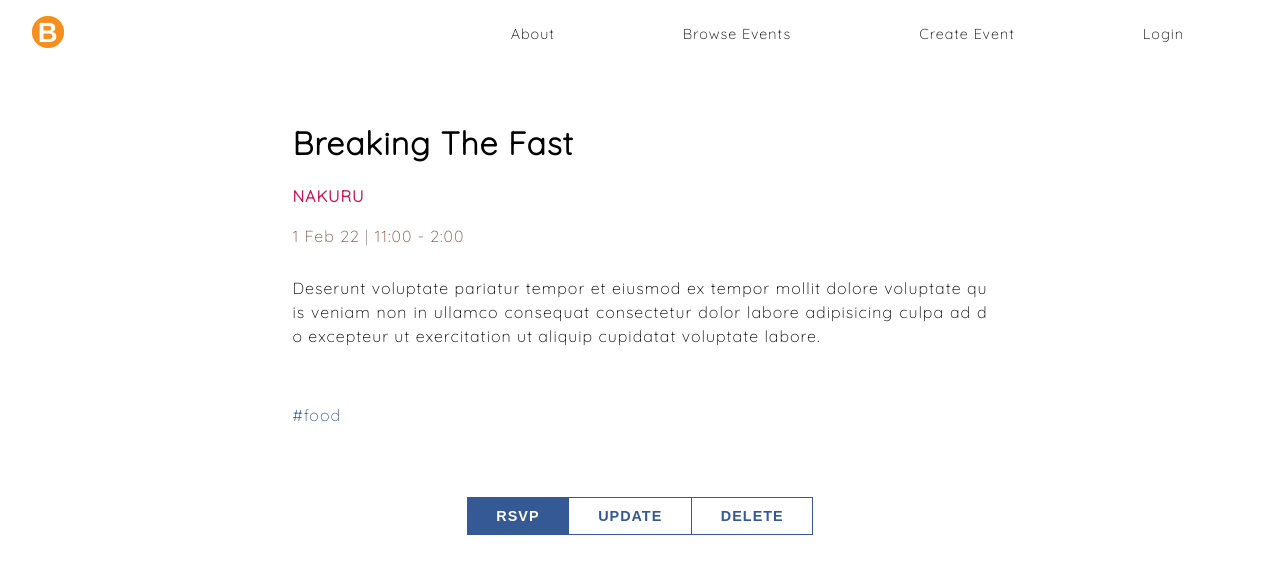
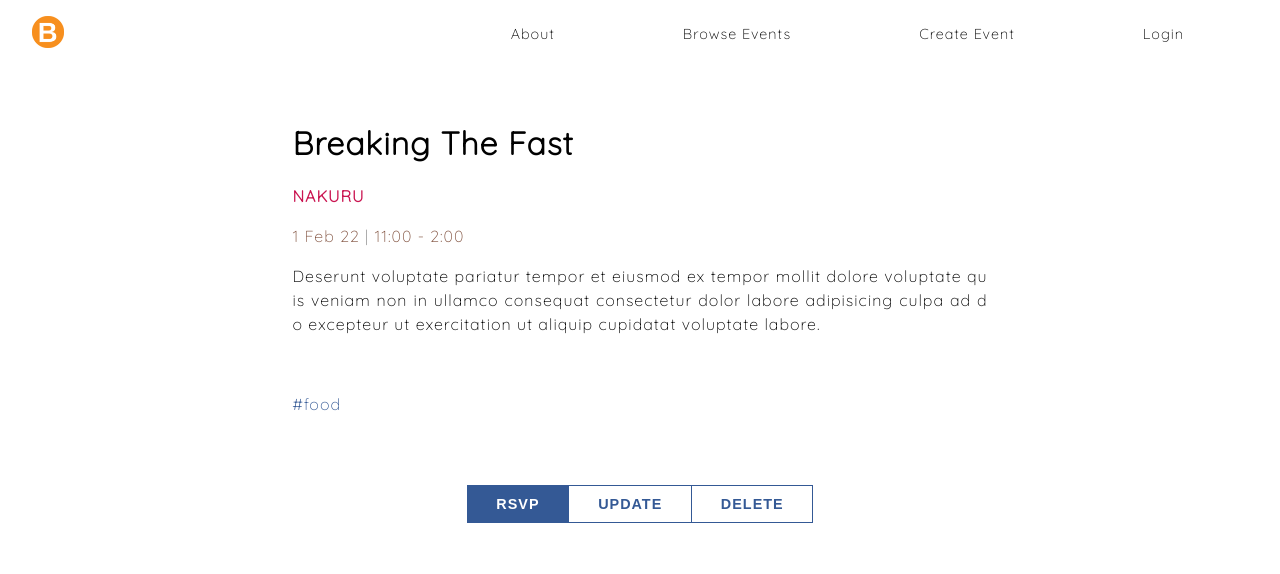
Before and after one commit to dngst/brightevents, a React (Create React App) app: page /event in a window 1280 px wide. Shown: the top 574 px of the page. Built offline with nearby package versions, Linux system fonts and the light colour scheme.

Commit message:
Reduce margin

```diff
--- a/src/components/container/EventContainer.js
+++ b/src/components/container/EventContainer.js
@@ -16,7 +16,7 @@ const EventContainer = styled(Container)`
     margin: 8% 0;
   }
   .event-desc {
-    margin: 4% 0;
+    margin: 2% 0;
   }
   .event-details {
     text-align: left;
```
